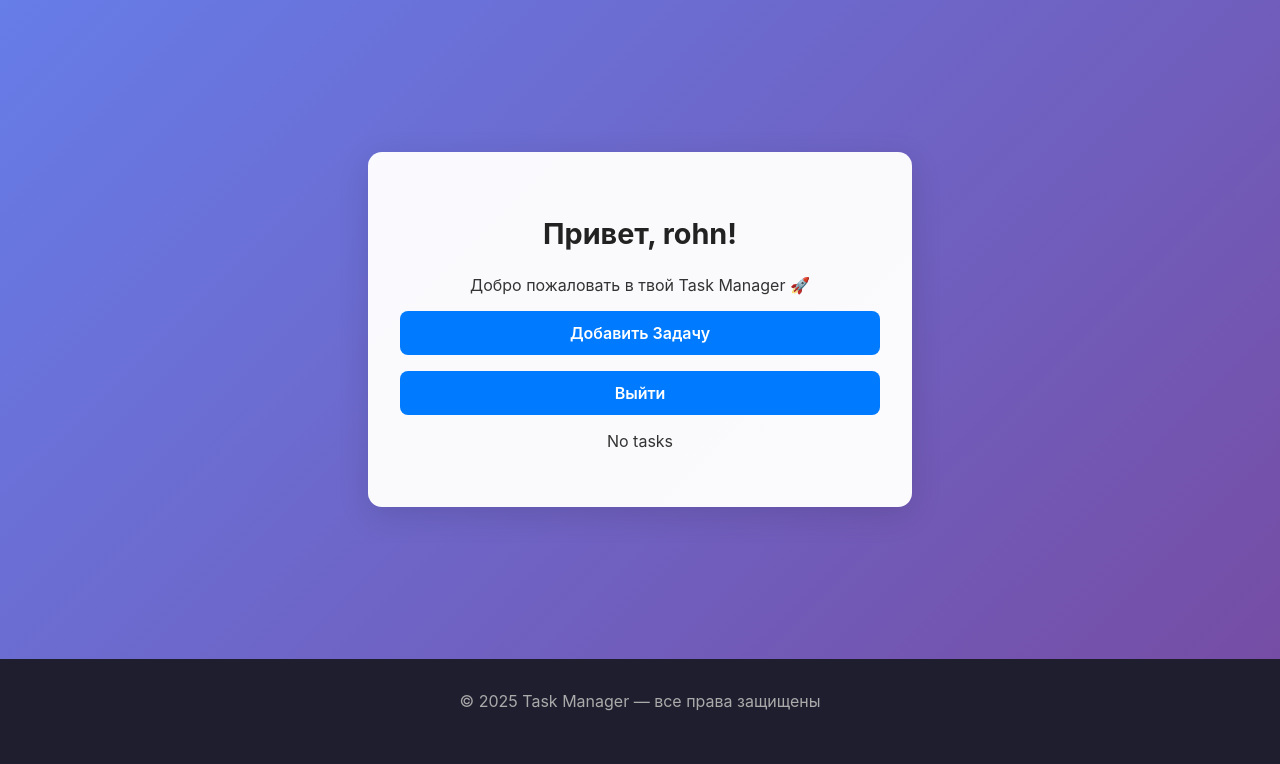
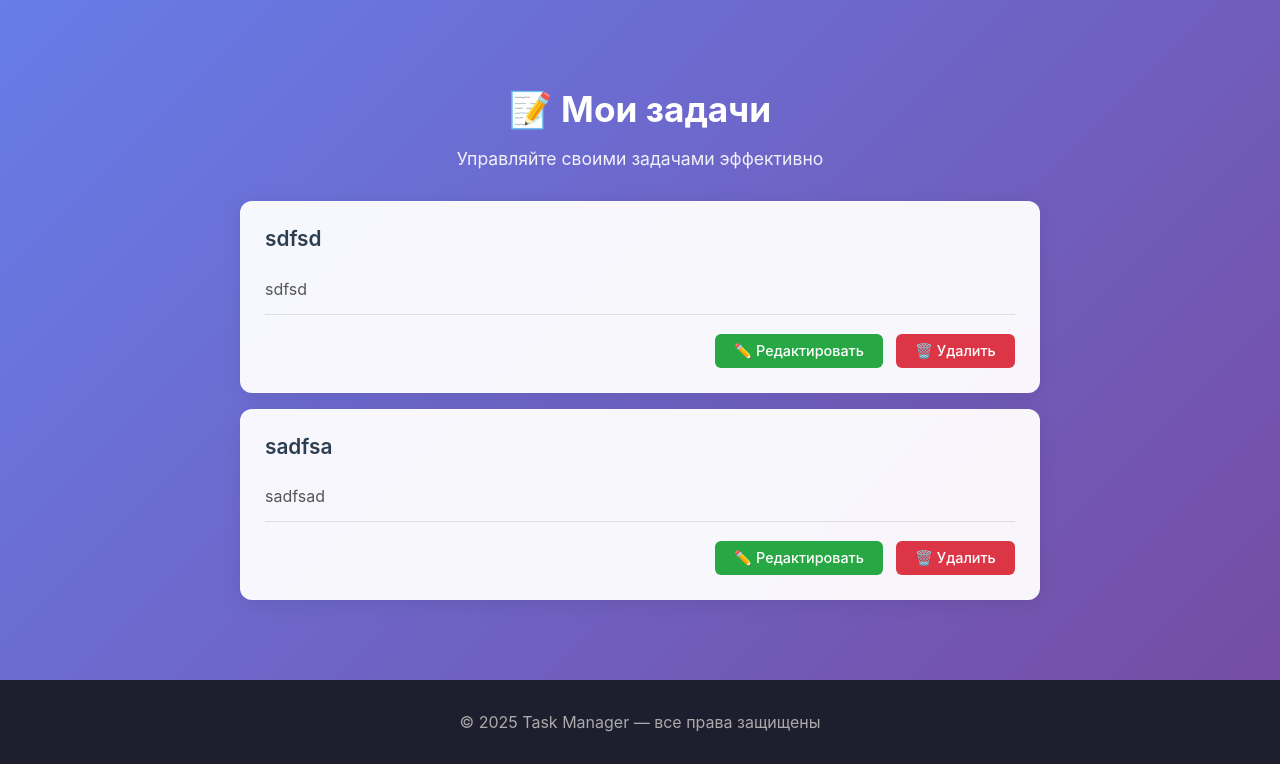
Before and after one commit to rohnroses/taskmanager, a Django app: page / in a window 1280 px wide. Shown: the part 57-821 px from the top of the page. Before the commit the page ends 768 px from the top, so only its background shows below. Run offline with Django 5.2, Linux system fonts and the light colour scheme; a user stored in the database is signed in; data comes from the database, SQL or seed files in the repository; both versions use the stored data as it was after the commit.

Commit message:
major bug fixed

```diff
--- a/taskmanager/settings.py
+++ b/taskmanager/settings.py
@@ -128,3 +128,6 @@ REST_FRAMEWORK = {
         'rest_framework.authentication.SessionAuthentication',
     ]
 }
+
+LOGIN_URL = 'login'
+LOGOUT_URL = 'logout'
--- a/tasks/static/tasks/css/style.css
+++ b/tasks/static/tasks/css/style.css
@@ -162,3 +162,107 @@ form button:hover,
     resize: vertical;
     min-height: 100px;
 }
+
+/* ====== СТИЛИ ДЛЯ СПИСКА ЗАДАЧ ====== */
+.tasks-container {
+    max-width: 800px;
+    width: 100%;
+    margin: 0 auto;
+}
+
+.task-item {
+    background: rgba(255, 255, 255, 0.95);
+    border-radius: 12px;
+    padding: 1.5rem;
+    margin-bottom: 1rem;
+    box-shadow: 0 4px 20px rgba(0, 0, 0, 0.08);
+    border: 1px solid rgba(255, 255, 255, 0.2);
+}
+
+.task-header {
+    display: flex;
+    justify-content: space-between;
+    align-items: flex-start;
+    margin-bottom: 0.8rem;
+}
+
+.task-title {
+    font-size: 1.3rem;
+    font-weight: 600;
+    color: #2c3e50;
+    margin: 0;
+    flex-grow: 1;
+}
+
+.task-date {
+    color: #6c757d;
+    font-size: 0.9rem;
+    white-space: nowrap;
+    margin-left: 1rem;
+}
+
+.task-description {
+    color: #555;
+    line-height: 1.5;
+    margin-bottom: 1.2rem;
+    padding: 0.8rem 0;
+    border-bottom: 1px solid rgba(0, 0, 0, 0.1);
+}
+
+/* ====== КНОПКИ ДЕЙСТВИЙ ====== */
+.task-actions {
+    display: flex;
+    gap: 0.8rem;
+    justify-content: flex-end;
+    margin-top: 1rem;
+}
+
+.task-btn {
+    padding: 0.5rem 1.2rem;
+    border: none;
+    border-radius: 6px;
+    font-size: 0.9rem;
+    font-weight: 500;
+    text-decoration: none;
+    display: inline-block;
+    text-align: center;
+}
+
+.btn-edit {
+    background: #28a745;
+    color: white;
+}
+
+.btn-delete {
+    background: #dc3545;
+    color: white;
+}
+
+/* ====== ЗАГОЛОВОК СТРАНИЦЫ ====== */
+.tasks-header {
+    text-align: center;
+    margin-bottom: 2rem;
+    color: white;
+}
+
+.tasks-header h1 {
+    font-size: 2.2rem;
+    margin-bottom: 0.5rem;
+}
+
+.tasks-header p {
+    font-size: 1.1rem;
+    opacity: 0.9;
+}
+
+/* ====== ПУСТОЙ СПИСОК ====== */
+.empty-tasks {
+    text-align: center;
+    padding: 3rem;
+    color: white;
+}
+
+.empty-tasks h3 {
+    font-size: 1.5rem;
+    margin-bottom: 1rem;
+}
--- a/tasks/templates/tasks/home.html
+++ b/tasks/templates/tasks/home.html
@@ -1,31 +1,51 @@
 {% extends 'tasks/base.html' %}
 
-{% block title %}Главная — Task Manager{% endblock %}
+{% block content %}
+<div class="main">
+    <div class="tasks-container">
+        <div class="tasks-header">
+            <h1>📝 Мои задачи</h1>
+            <p>Управляйте своими задачами эффективно</p>
+        </div>
 
-{% block content %}
-<div class="home-container">
-    {% if user.is_authenticated %}
-        <h2>Привет, {{ user.username }}!</h2>
-        <p>Добро пожаловать в твой Task Manager 🚀</p>
-        <a href="{% url 'add_task' %}" class="addtask-btn">Добавить Задачу</a>
-        <a href="{% url 'logout' %}" class="logout-btn">Выйти</a>
         {% if tasks %}
-            <ul>
-                {% for task in tasks %}
-                <li class="task-detail">
-                    <strong>{{ task.title }}</strong> - {{ task.deadline|date:"d.m.Y H:i" }}
-                    <br>
+            {% for task in tasks %}
+            <div class="task-item">
+                <div class="task-header">
+                    <h3 class="task-title">{{ task.title }}</h3>
+                    <span class="task-date">
+                        {% if task.due_date %}
+                        📅 {{ task.due_date|date:"d.m.Y" }}
+                        {% endif %}
+                    </span>
+                </div>
+
+                {% if task.description %}
+                <div class="task-description">
                     {{ task.description }}
-                    <a href="{% url 'task_delete' task.pk %}">Удалить задачу</a>
-                    <a href="">Редактировать задачу</a>
-                </li>
-                {% endfor %}
-            </ul>
+                </div>
+                {% endif %}
+
+                <!-- КНОПКИ ПОСЛЕ ОПИСАНИЯ ЗАДАЧИ -->
+                <div class="task-actions">
+                    <a href="{% url 'task_update' task.pk %}" class="task-btn btn-edit">
+                        ✏️ Редактировать
+                    </a>
+                    <a href="{% url 'task_delete' task.pk %}" class="task-btn btn-delete">
+                        🗑️ Удалить
+                    </a>
+                </div>
+            </div>
+            {% endfor %}
         {% else %}
-            <p>No tasks</p>
+            <div class="empty-tasks">
+                <h3>🎉 Пока нет задач!</h3>
+                <p>Создайте свою первую задачу</p>
+                <a href="{% url 'add-task' %}" class="addtask-btn" style="display: inline-block; margin-top: 1rem;">
+                    ➕ Добавить задачу
+                </a>
+            </div>
         {% endif %}
-    {% else %}
-        <h2>Добро пожаловать в Task Manager</h2>
-    {% endif %}
+    </div>
 </div>
 {% endblock %}
--- a/tasks/templates/tasks/task_confirm_delete.html
+++ b/tasks/templates/tasks/task_confirm_delete.html
@@ -8,7 +8,7 @@
     <form method="post">
         {% csrf_token %}
         <button type="submit" class="btn btn-danger">Да, удалить</button>
-        <a href="{% url 'home ' %}" class="btn btn-secondary">Отмена</a>
+        <button href="{% url 'home' %}" class="btn btn-secondary">Отмена</button>
     </form>
 </div>
 {% endblock %}
--- a/tasks/urls.py
+++ b/tasks/urls.py
@@ -13,6 +13,7 @@ urlpatterns = [
     path('register/', views.register_view, name='register'),
     path('login/', views.login_view, name='login'),
     path('logout/', views.logout_view, name='logout'),
-    path('add_task/', views.add_task, name='add_task'),
+    path('add_task/', views.AddTask.as_view(), name='add_task'),
     path('tasks/<int:pk>/delete/', views.TaskDeleteView.as_view(), name='task_delete'),
+    path('tasks/<int:pk>/update/', views.TaskUpdate.as_view(), name='task_update'),
 ]
--- a/tasks/views.py
+++ b/tasks/views.py
@@ -7,9 +7,9 @@ from rest_framework.permissions import IsAuthenticated
 from .forms import RegisterForm, TaskForm
 from django.contrib.auth import login, logout
 from django.contrib.auth.forms import AuthenticationForm
-from django.views.generic import CreateView, ListView, DeleteView
+from django.views.generic import CreateView, DeleteView, ListView, UpdateView
 from django.contrib.auth.mixins import LoginRequiredMixin
-from django.urls import reverse_lazy
+from django.urls import reverse, reverse_lazy
 from django.contrib.auth.decorators import login_required
 from django.template.context_processors import request
 
@@ -18,15 +18,13 @@ class TaskViewSet(viewsets.ModelViewSet):
     serializer_class = TaskSerializer
     permission_classes = [IsAuthenticated, ]
 
-class TaskHome(ListView):
+class TaskHome(LoginRequiredMixin, ListView):
     model = Task
     template_name = 'tasks/home.html'
+    context_object_name = 'tasks'
 
     def get_queryset(self):
-        user = self.request.user
-        if user.is_authenticated:
-            return Task.objects.filter(user=user)
-        return Task.objects.none()
+        return Task.objects.filter(user=self.request.user)
 
 def login_view(request):
     if request.method == 'POST':
@@ -40,18 +38,24 @@ def login_view(request):
 
     return render(request, 'tasks/login.html', {'form':form})
 
-@login_required
-def add_task(request):
-    if request.method == 'POST':
-        form = TaskForm(request.POST)
-        if form.is_valid():
-            task = form.save(commit=False)
-            task.user = request.user
-            task.save()
-            return redirect('home')
-    else:
-        form = TaskForm()
-    return render(request, 'tasks/add_task.html', {'form': form})
+class AddTask(LoginRequiredMixin, CreateView):
+    form_class = TaskForm
+    template_name = 'tasks/add_task.html'
+    success_url = reverse_lazy('home')
+
+    def form_valid(self, form):
+        form.instance.user = self.request.user  # связываем задачу с текущим пользователем
+        return super().form_valid(form)
+
+class TaskUpdate(LoginRequiredMixin, UpdateView):
+    model = Task
+    fields = ['title', 'description', 'status' , 'deadline']
+    template_name = 'tasks/task_update.html'
+    success_url = reverse_lazy('home')
+
+    def get_queryset(self):
+        return Task.objects.filter(user=self.request.user)
+
 
 class TaskDeleteView(LoginRequiredMixin, DeleteView):
     model = Task
```
Also changed, not shown: tasks/templates/tasks/task_update.html (added, +14 -0 lines), db.sqlite3.
